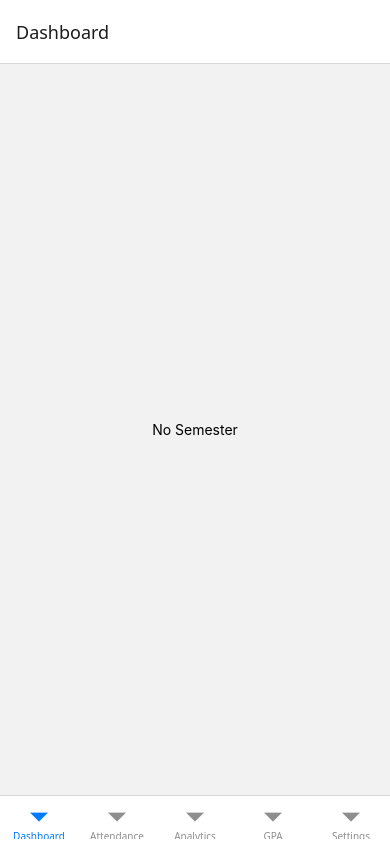
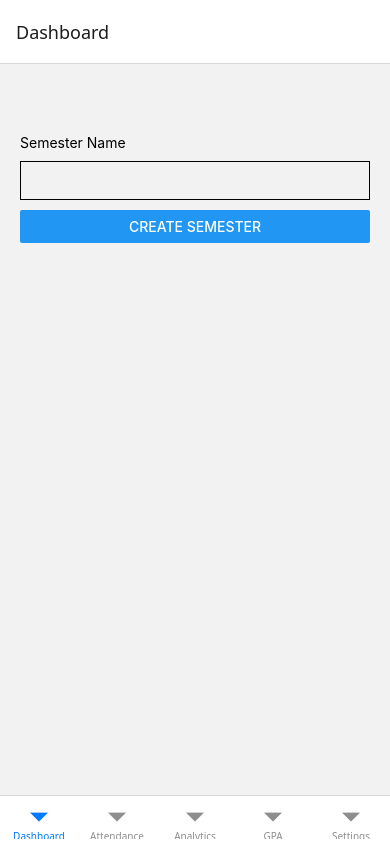
Before and after one commit to Nura730/AttendX, a React Native app: screen /Dashboard in a window 390 px wide. Built offline with nearby package versions, Linux system fonts and the light colour scheme.

Commit message:
Create semester onboarding flow

```diff
--- a/package.json
+++ b/package.json
@@ -10,6 +10,7 @@
   },
   "dependencies": {
     "@expo/vector-icons": "^15.0.3",
+    "@react-native-async-storage/async-storage": "^3.1.1",
     "@react-navigation/bottom-tabs": "^7.17.2",
     "@react-navigation/native": "^7.3.0",
     "expo": "~54.0.34",
--- /dev/null
+++ b/src/components/common/SubjectForm.tsx
@@ -0,0 +1,59 @@
+import {
+  View,
+  TextInput,
+  Button,
+} from "react-native";
+
+import { useState } from "react";
+
+interface Props {
+  onAdd: (
+    name: string,
+    facultyName: string
+  ) => void;
+}
+
+export default function SubjectForm({
+  onAdd,
+}: Props) {
+  const [name, setName] = useState("");
+
+  const [faculty, setFaculty] =
+    useState("");
+
+  return (
+    <View>
+      <TextInput
+        placeholder="Subject Name"
+        value={name}
+        onChangeText={setName}
+        style={{
+          borderWidth: 1,
+          marginVertical: 8,
+          padding: 10,
+        }}
+      />
+
+      <TextInput
+        placeholder="Faculty Name"
+        value={faculty}
+        onChangeText={setFaculty}
+        style={{
+          borderWidth: 1,
+          marginVertical: 8,
+          padding: 10,
+        }}
+      />
+
+      <Button
+        title="Add Subject"
+        onPress={() => {
+          onAdd(name, faculty);
+
+          setName("");
+          setFaculty("");
+        }}
+      />
+    </View>
+  );
+}
--- a/src/screens/dashboard/DashboardScreen.tsx
+++ b/src/screens/dashboard/DashboardScreen.tsx
@@ -1,30 +1,9 @@
-import {
-  View,
-  Text,
-} from "react-native";
+import { View, Text } from "react-native";
 
-import { useSemesterStore }
-from "../../store/semesterStore";
+import { useSemesterStore } from "../../store/semesterStore";
+
+import SetupScreen from "../setup/SetupScreen";
 
 export default function DashboardScreen() {
-
-  const semester =
-    useSemesterStore(
-      (state) => state.semester
-    );
-
-  return (
-    <View
-      style={{
-        flex:1,
-        justifyContent:"center",
-        alignItems:"center"
-      }}
-    >
-      <Text>
-        {semester?.name ??
-          "No Semester"}
-      </Text>
-    </View>
-  );
+  return <SetupScreen />;
 }
--- a/src/screens/setup/SetupScreen.tsx
+++ b/src/screens/setup/SetupScreen.tsx
@@ -1,25 +1,59 @@
-import { View, Text, TextInput, Button } from "react-native";
+import {
+  View,
+  Text,
+  TextInput,
+  Button,
+  ScrollView,
+} from "react-native";
 
 import { useState } from "react";
-import { useSemesterStore } from "../../store/semesterStore";
+
+import SubjectForm from "../../components/common/SubjectForm";
+
+import {
+  useSemesterStore,
+} from "../../store/semesterStore";
 
 export default function SetupScreen() {
-  const createSemester = useSemesterStore((state) => state.createSemester);
+  const createSemester =
+    useSemesterStore(
+      (state) => state.createSemester
+    );
 
-  const [semesterName, setSemesterName] = useState("");
+  const addSubject =
+    useSemesterStore(
+      (state) => state.addSubject
+    );
+
+  const semester =
+    useSemesterStore(
+      (state) => state.semester
+    );
+
+  const [semesterName, setSemesterName] =
+    useState("");
+
+  const [created, setCreated] =
+    useState(false);
 
   return (
-    <View
-      style={{
+    <ScrollView
+      contentContainerStyle={{
         padding: 20,
-        marginTop: 60,
+        marginTop: 50,
       }}
     >
-      <Text>Semester Name</Text>
+      {!created ? (
+        <>
+          <Text>
+            Semester Name
+          </Text>
 
           <TextInput
             value={semesterName}
-        onChangeText={setSemesterName}
+            onChangeText={
+              setSemesterName
+            }
             style={{
               borderWidth: 1,
               padding: 10,
@@ -29,8 +63,47 @@ export default function SetupScreen() {
 
           <Button
             title="Create Semester"
-        onPress={() => createSemester(semesterName, 75)}
+            onPress={() => {
+              createSemester(
+                semesterName,
+                75
+              );
+
+              setCreated(true);
+            }}
           />
-    </View>
+        </>
+      ) : (
+        <>
+          <Text
+            style={{
+              fontSize: 24,
+              marginBottom: 20,
+            }}
+          >
+            {semester?.name}
+          </Text>
+
+          <SubjectForm
+            onAdd={addSubject}
+          />
+
+          {semester?.subjects.map(
+            (subject) => (
+              <Text
+                key={subject.id}
+                style={{
+                  marginTop: 10,
+                }}
+              >
+                {subject.name}
+                {" - "}
+                {subject.facultyName}
+              </Text>
+            )
+          )}
+        </>
+      )}
+    </ScrollView>
   );
 }
--- a/src/store/semesterStore.ts
+++ b/src/store/semesterStore.ts
@@ -40,10 +40,16 @@ export const useSemesterStore =
         if (!state.semester) return state;
 
         const newSubject: Subject = {
-          id: Date.now().toString(),
-          name,
-          facultyName,
-        };
+  id: Date.now().toString(),
+
+  name,
+
+  facultyName,
+
+  attendedPeriods: 0,
+
+  totalPeriods: 0,
+};
 
         return {
           semester: {
--- a/src/types/semester.ts
+++ b/src/types/semester.ts
@@ -2,11 +2,17 @@ export interface Subject {
   id: string;
   name: string;
   facultyName: string;
+
+  attendedPeriods: number;
+  totalPeriods: number;
 }
 
 export interface Semester {
   id: string;
+
   name: string;
+
   targetAttendance: number;
+
   subjects: Subject[];
 }
```
Also changed, not shown: 1 other file (tests, documents, lock files or other folders). Lines whose indentation alone changed are shown as unchanged.
